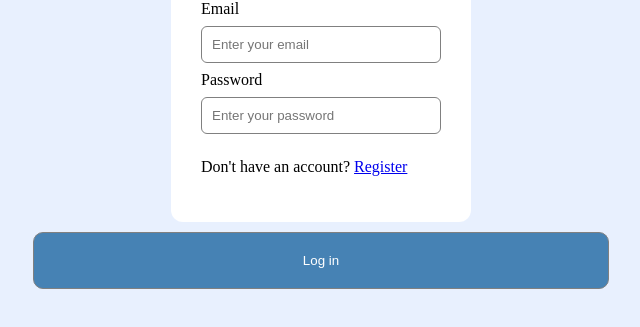
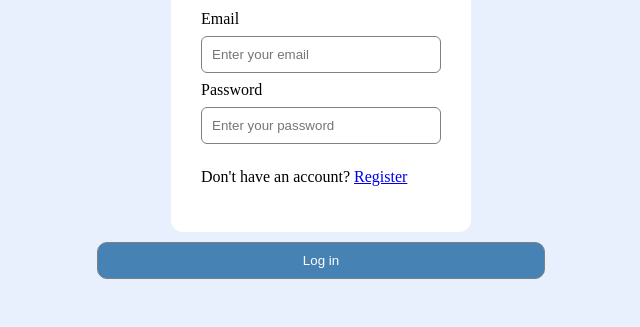
Before and after one commit to ceferlinihat01-commits/Login-Registration, a plain HTML site: page index.html in a window 1280 px wide. Shown: the part 305-632 px from the top of the page, without its empty margins (319-959 px from the left). Drawn offline with Linux system fonts and the light colour scheme.

Commit message:
Update style.css

```diff
--- a/style.css
+++ b/style.css
@@ -26,8 +26,8 @@ input{
 button{
     color: white;
     background-color: steelblue;
-    width: 45%;
-    padding: 20px;
+    width: 35%;
+    padding: 10px;
     margin: 10px 0;
     border: 1px solid gray;
     border-radius:10px ;
```
